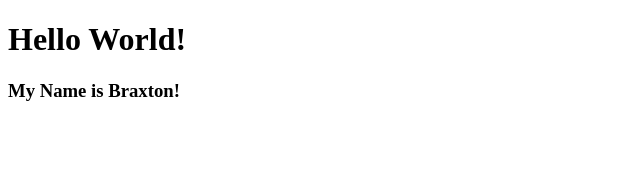
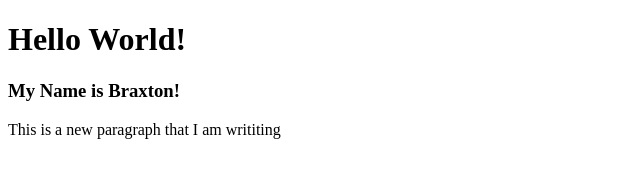
Before and after one commit to BraxtonQuintero/kekambas-102_hello_world, a plain HTML site: page index.html in a window 1280 px wide. Shown: the whole page, without its empty margins (0-640 px from the left). Drawn offline with Linux system fonts and the light colour scheme.

Commit message:
New Paragraph

```diff
--- a/index.html
+++ b/index.html
@@ -11,5 +11,6 @@
     <!-- This is a note (ctrl /) -->
 
     <h3>My Name is Braxton!</h3>
+    <p>This is a new paragraph that I am writiting</p>
 </body>
 </html>
```
